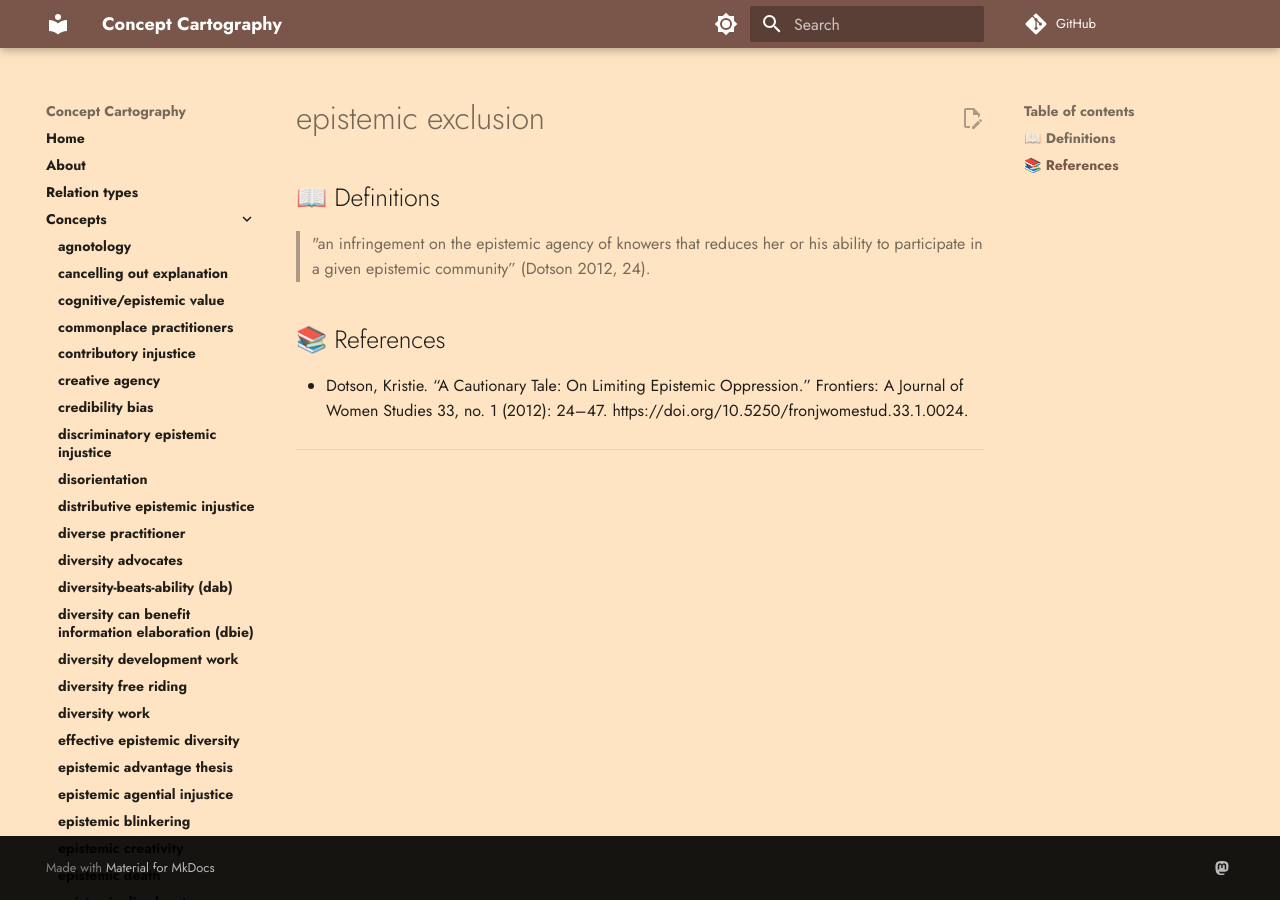
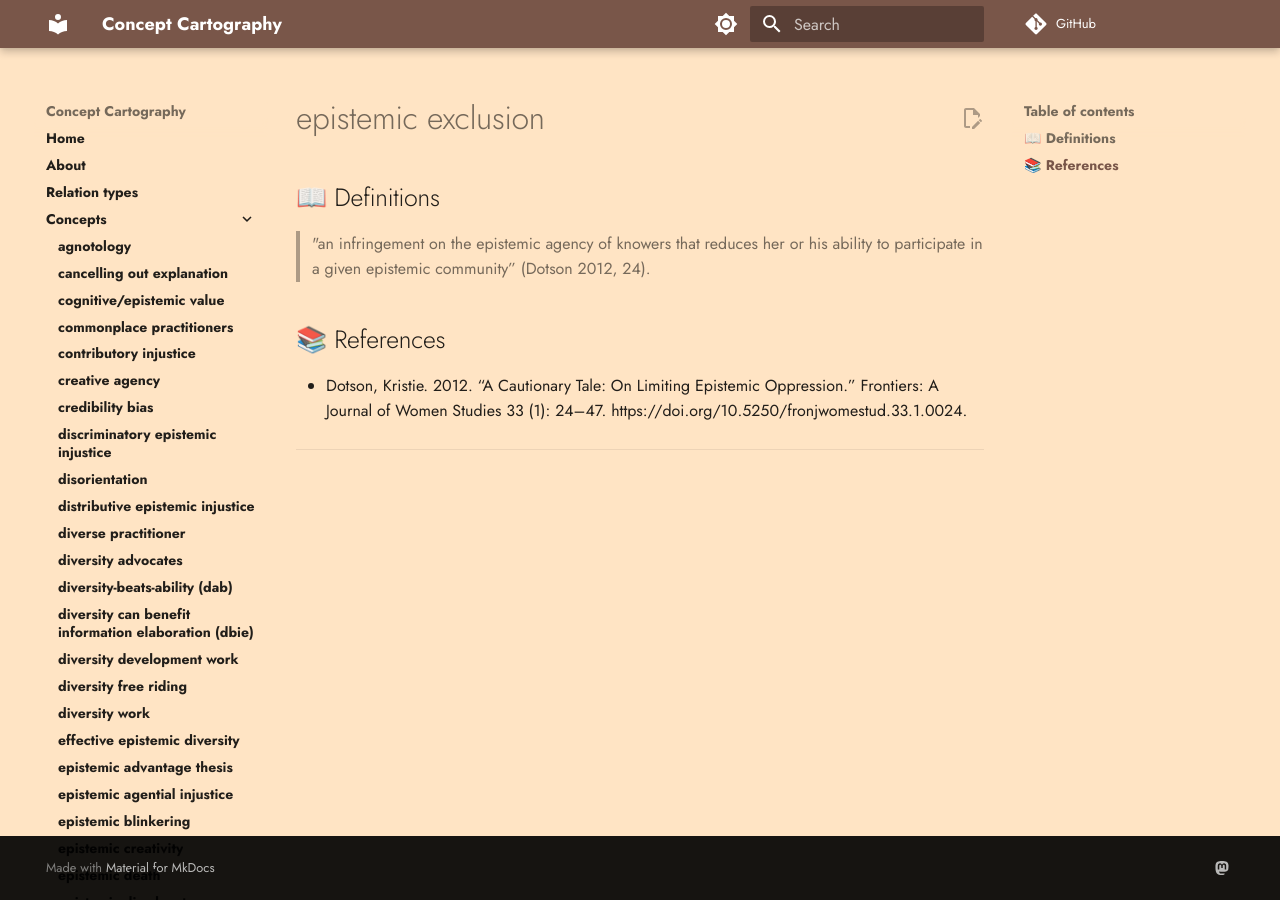
Before and after one commit to conceptcartography/conceptcartography, an MkDocs documentation site: the page built from docs/concepts/epistemic-exclusion.md, in a window 1280 px wide. Built offline with MkDocs 1.6.1 and Material for MkDocs 9.7.7, drawn with Linux system fonts in a browser that asks for light colours; comment, search, counter and statistics services are not loaded; the version menu is left out.

```diff
--- a/docs/concepts/epistemic-exclusion.md
+++ b/docs/concepts/epistemic-exclusion.md
@@ -6,7 +6,7 @@
 
 ## 📚 References
 
-- Dotson, Kristie. “A Cautionary Tale: On Limiting Epistemic Oppression.” Frontiers: A Journal of Women Studies 33, no. 1 (2012): 24–47. https://doi.org/10.5250/fronjwomestud.33.1.0024.
+- Dotson, Kristie. 2012. “A Cautionary Tale: On Limiting Epistemic Oppression.” Frontiers: A Journal of Women Studies 33 (1): 24–47. https://doi.org/10.5250/fronjwomestud.33.1.0024.
 
 ---
 
```
